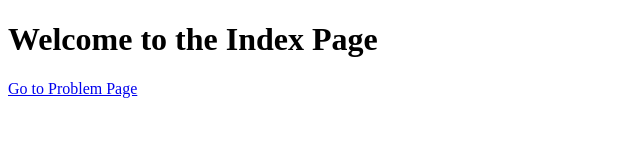
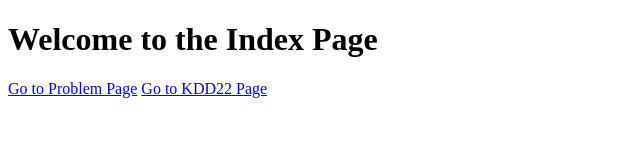
Before and after one commit to legoperson/legoperson.github.io, a plain HTML site: page index.htm in a window 1280 px wide. Shown: the whole page, without its empty margins (0-640 px from the left). Drawn offline with Linux system fonts and the light colour scheme.

Commit message:
Update index.htm

```diff
--- a/index.htm
+++ b/index.htm
@@ -12,5 +12,8 @@
     <!-- 添加链接到 problem.html -->
     <a href="problem.html">Go to Problem Page</a>
 
+    <!-- 添加链接到 problem.html -->
+    <a href="kdd22.html">Go to KDD22 Page</a>
+
 </body>
 </html>
```
